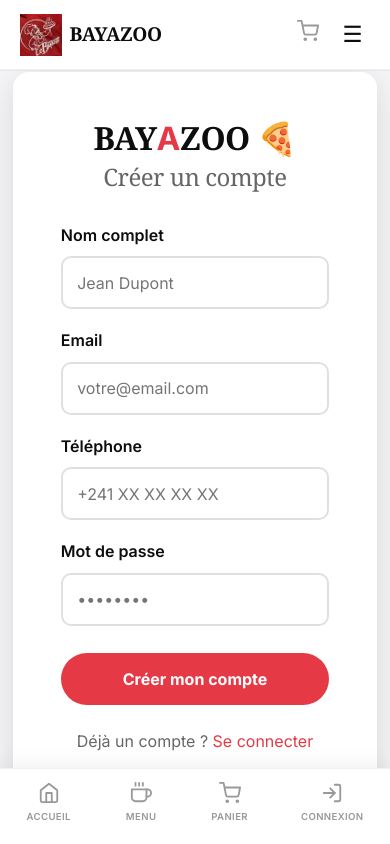
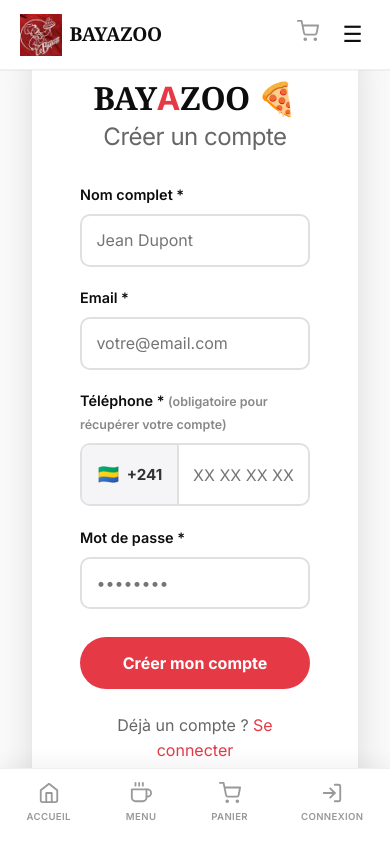
Before and after one commit to mpiendjohokenedikeden-ctrl/bayazoo-frontend, a React (Create React App) app: page /inscription in a window 390 px wide. Shown: the top 844 px of the page. Built offline with nearby package versions, Linux system fonts and the light colour scheme.

Commit message:
inscription telephone + mot de passe oublie

```diff
--- a/src/pages/Inscription.jsx
+++ b/src/pages/Inscription.jsx
@@ -3,17 +3,35 @@
 import { inscription } from '../services/authService';
 import { useAuth } from '../context/AuthContext';
 
+const F = { titre: 'Georgia, serif', corps: "'Inter', -apple-system, sans-serif" };
+
 const Inscription = () => {
-  const [form, setForm] = useState({ nom: '', email: '', motDePasse: '', telephone: '' });
+  const [form, setForm] = useState({ nom: '', email: '', motDePasse: '', telephone: '+241' });
   const [erreur, setErreur] = useState('');
   const [loading, setLoading] = useState(false);
   const { login } = useAuth();
   const navigate = useNavigate();
 
+  const handleTelephone = (e) => {
+    let val = e.target.value;
+    if (!val.startsWith('+241')) val = '+241';
+    setForm({ ...form, telephone: val });
+  };
+
   const handleSubmit = async (e) => {
     e.preventDefault();
     setLoading(true);
     setErreur('');
+    if (!form.nom || !form.email || !form.motDePasse || !form.telephone) {
+      setErreur('Tous les champs sont obligatoires');
+      setLoading(false);
+      return;
+    }
+    if (form.telephone.length < 8) {
+      setErreur('Numero de telephone invalide');
+      setLoading(false);
+      return;
+    }
     try {
       const res = await inscription(form);
       login(res.data.user, res.data.token);
@@ -25,29 +43,45 @@
   };
 
   return (
-    <div className="page" style={styles.container}>
+    <div style={styles.page}>
       <div style={styles.card}>
         <h1 style={styles.title}>BAY<span style={{ color: '#E63946' }}>A</span>ZOO 🍕</h1>
         <h2 style={styles.subtitle}>Créer un compte</h2>
         {erreur && <div style={styles.erreur}>{erreur}</div>}
         <form onSubmit={handleSubmit}>
           <div style={styles.field}>
-            <label style={styles.label}>Nom complet</label>
+            <label style={styles.label}>Nom complet *</label>
             <input style={styles.input} type="text" placeholder="Jean Dupont" value={form.nom} onChange={e => setForm({ ...form, nom: e.target.value })} required />
           </div>
           <div style={styles.field}>
-            <label style={styles.label}>Email</label>
+            <label style={styles.label}>Email *</label>
             <input style={styles.input} type="email" placeholder="votre@email.com" value={form.email} onChange={e => setForm({ ...form, email: e.target.value })} required />
           </div>
           <div style={styles.field}>
-            <label style={styles.label}>Téléphone</label>
-            <input style={styles.input} type="text" placeholder="+241 XX XX XX XX" value={form.telephone} onChange={e => setForm({ ...form, telephone: e.target.value })} />
+            <label style={styles.label}>Téléphone * <span style={{ color: '#888', fontSize: '0.78rem' }}>(obligatoire pour récupérer votre compte)</span></label>
+            <div style={styles.phoneWrapper}>
+              <div style={styles.phonePrefix}>
+                <span style={{ fontSize: '1.2rem' }}>🇬🇦</span>
+                <span style={styles.phonePrefixText}>+241</span>
+              </div>
+              <input
+                style={styles.phoneInput}
+                type="tel"
+                placeholder="XX XX XX XX"
+                value={form.telephone.replace('+241', '')}
+                onChange={e => {
+                  const digits = e.target.value.replace(/\D/g, '');
+                  setForm({ ...form, telephone: '+241' + digits });
+                }}
+                required
+              />
+            </div>
           </div>
           <div style={styles.field}>
-            <label style={styles.label}>Mot de passe</label>
+            <label style={styles.label}>Mot de passe *</label>
             <input style={styles.input} type="password" placeholder="••••••••" value={form.motDePasse} onChange={e => setForm({ ...form, motDePasse: e.target.value })} required />
           </div>
-          <button type="submit" style={styles.btn} disabled={loading}>
+          <button type="submit" style={{ ...styles.btn, opacity: loading ? 0.7 : 1 }} disabled={loading}>
             {loading ? 'Inscription...' : 'Créer mon compte'}
           </button>
         </form>
@@ -60,16 +94,20 @@
 };
 
 const styles = {
-  container: { display: 'flex', alignItems: 'center', justifyContent: 'center' },
-  card: { background: 'white', borderRadius: '16px', padding: '3rem', boxShadow: '0 8px 32px rgba(0,0,0,0.12)', width: '100%', maxWidth: '450px' },
-  title: { fontFamily: 'Georgia, serif', fontSize: '2rem', textAlign: 'center', marginBottom: '0.5rem' },
-  subtitle: { textAlign: 'center', color: '#666', marginBottom: '2rem', fontWeight: '400' },
-  erreur: { background: '#ffe0e0', color: '#c00', padding: '0.8rem', borderRadius: '10px', marginBottom: '1rem', textAlign: 'center' },
+  page: { display: 'flex', alignItems: 'center', justifyContent: 'center', minHeight: '100vh', padding: '2rem', background: '#f9f9f9' },
+  card: { background: 'white', borderRadius: '24px', padding: '3rem', boxShadow: '0 8px 32px rgba(0,0,0,0.12)', width: '100%', maxWidth: '450px' },
+  title: { fontFamily: F.titre, fontSize: '2rem', textAlign: 'center', marginBottom: '0.5rem' },
+  subtitle: { textAlign: 'center', color: '#666', marginBottom: '2rem', fontWeight: '400', fontFamily: F.corps },
+  erreur: { background: '#ffe0e0', color: '#c00', padding: '0.8rem', borderRadius: '10px', marginBottom: '1rem', textAlign: 'center', fontSize: '0.9rem', fontFamily: F.corps },
   field: { marginBottom: '1.2rem' },
-  label: { display: 'block', fontWeight: '600', marginBottom: '0.5rem' },
-  input: { width: '100%', padding: '0.9rem', borderRadius: '10px', border: '2px solid #e0e0e0', fontSize: '1rem' },
-  btn: { width: '100%', background: '#E63946', color: 'white', border: 'none', padding: '1rem', borderRadius: '50px', fontWeight: '700', fontSize: '1rem', cursor: 'pointer', marginTop: '0.5rem' },
-  lien: { textAlign: 'center', marginTop: '1.5rem', color: '#666' }
+  label: { display: 'block', fontWeight: '600', marginBottom: '0.5rem', fontFamily: F.corps, fontSize: '0.9rem' },
+  input: { width: '100%', padding: '0.9rem', borderRadius: '10px', border: '2px solid #e0e0e0', fontSize: '1rem', outline: 'none', boxSizing: 'border-box', fontFamily: F.corps },
+  phoneWrapper: { display: 'flex', alignItems: 'center', border: '2px solid #e0e0e0', borderRadius: '10px', overflow: 'hidden' },
+  phonePrefix: { display: 'flex', alignItems: 'center', gap: '0.4rem', padding: '0.9rem', background: '#f5f5f7', borderRight: '2px solid #e0e0e0', flexShrink: 0 },
+  phonePrefixText: { fontWeight: '700', color: '#333', fontFamily: F.corps, fontSize: '0.95rem' },
+  phoneInput: { flex: 1, padding: '0.9rem', border: 'none', outline: 'none', fontSize: '1rem', fontFamily: F.corps },
+  btn: { width: '100%', background: '#E63946', color: 'white', border: 'none', padding: '1rem', borderRadius: '50px', fontWeight: '700', fontSize: '1rem', cursor: 'pointer', marginTop: '0.5rem', fontFamily: F.corps },
+  lien: { textAlign: 'center', marginTop: '1.5rem', color: '#666', fontFamily: F.corps }
 };
 
 export default Inscription;
--- a/src/pages/Login.jsx
+++ b/src/pages/Login.jsx
@@ -2,6 +2,8 @@
 import { Link, useNavigate } from 'react-router-dom';
 import { connexion } from '../services/authService';
 import { useAuth } from '../context/AuthContext';
+
+const F = { titre: 'Georgia, serif', corps: "'Inter', -apple-system, sans-serif" };
 
 const Login = () => {
   const [form, setForm] = useState({ email: '', motDePasse: '' });
@@ -27,44 +29,31 @@
   };
 
   return (
-    <div className="page" style={styles.container}>
+    <div style={styles.page}>
       <div style={styles.card}>
         <h1 style={styles.title}>BAY<span style={{ color: '#E63946' }}>A</span>ZOO 🍕</h1>
         <h2 style={styles.subtitle}>Connexion</h2>
-
         {erreur && <div style={styles.erreur}>{erreur}</div>}
-
         <div style={styles.field}>
           <label style={styles.label}>Email</label>
-          <input
-            style={styles.input}
-            type="email"
-            placeholder="votre@email.com"
-            value={form.email}
+          <input style={styles.input} type="email" placeholder="votre@email.com" value={form.email}
             onChange={e => setForm({ ...form, email: e.target.value })}
-            onKeyPress={e => e.key === 'Enter' && handleSubmit()}
-          />
+            onKeyPress={e => e.key === 'Enter' && handleSubmit()} />
         </div>
         <div style={styles.field}>
           <label style={styles.label}>Mot de passe</label>
-          <input
-            style={styles.input}
-            type="password"
-            placeholder="••••••••"
-            value={form.motDePasse}
+          <input style={styles.input} type="password" placeholder="••••••••" value={form.motDePasse}
             onChange={e => setForm({ ...form, motDePasse: e.target.value })}
-            onKeyPress={e => e.key === 'Enter' && handleSubmit()}
-          />
+            onKeyPress={e => e.key === 'Enter' && handleSubmit()} />
         </div>
-        <button
-          type="button"
-          style={{ ...styles.btn, opacity: loading ? 0.7 : 1 }}
-          disabled={loading}
-          onClick={handleSubmit}
-        >
+        <div style={{ textAlign: 'right', marginBottom: '1rem', marginTop: '-0.5rem' }}>
+          <Link to="/mot-de-passe-oublie" style={{ color: '#E63946', fontSize: '0.85rem', fontFamily: F.corps, textDecoration: 'none', fontWeight: '600' }}>
+            Mot de passe oublié ?
+          </Link>
+        </div>
+        <button type="button" style={{ ...styles.btn, opacity: loading ? 0.7 : 1 }} disabled={loading} onClick={handleSubmit}>
           {loading ? 'Connexion...' : 'Se connecter'}
         </button>
-
         <p style={styles.link}>
           Pas encore de compte ? <Link to="/inscription" style={{ color: '#E63946' }}>S'inscrire</Link>
         </p>
@@ -74,16 +63,16 @@
 };
 
 const styles = {
-  container: { display: 'flex', alignItems: 'center', justifyContent: 'center', minHeight: '100vh' },
+  page: { display: 'flex', alignItems: 'center', justifyContent: 'center', minHeight: '100vh', padding: '2rem', background: '#f9f9f9' },
   card: { background: 'white', borderRadius: '24px', padding: '3rem', boxShadow: '0 8px 32px rgba(0,0,0,0.12)', width: '100%', maxWidth: '450px' },
-  title: { fontFamily: 'Georgia, serif', fontSize: '2rem', textAlign: 'center', marginBottom: '0.5rem', color: '#1A1A2E' },
-  subtitle: { textAlign: 'center', color: '#666', marginBottom: '2rem', fontWeight: '400', fontSize: '1.1rem' },
-  erreur: { background: '#ffe0e0', color: '#c00', padding: '0.8rem', borderRadius: '10px', marginBottom: '1rem', textAlign: 'center', fontSize: '0.9rem' },
+  title: { fontFamily: F.titre, fontSize: '2rem', textAlign: 'center', marginBottom: '0.5rem', color: '#1A1A2E' },
+  subtitle: { textAlign: 'center', color: '#666', marginBottom: '2rem', fontWeight: '400', fontSize: '1.1rem', fontFamily: F.corps },
+  erreur: { background: '#ffe0e0', color: '#c00', padding: '0.8rem', borderRadius: '10px', marginBottom: '1rem', textAlign: 'center', fontSize: '0.9rem', fontFamily: F.corps },
   field: { marginBottom: '1.2rem' },
-  label: { display: 'block', fontWeight: '600', marginBottom: '0.5rem', color: '#333' },
-  input: { width: '100%', padding: '0.9rem', borderRadius: '10px', border: '2px solid #e0e0e0', fontSize: '1rem', outline: 'none', transition: 'border-color 0.2s', boxSizing: 'border-box' },
-  btn: { width: '100%', background: '#E63946', color: 'white', border: 'none', padding: '1rem', borderRadius: '50px', fontWeight: '700', fontSize: '1rem', cursor: 'pointer', marginTop: '0.5rem' },
-  link: { textAlign: 'center', marginTop: '1.5rem', color: '#666' }
+  label: { display: 'block', fontWeight: '600', marginBottom: '0.5rem', color: '#333', fontFamily: F.corps },
+  input: { width: '100%', padding: '0.9rem', borderRadius: '10px', border: '2px solid #e0e0e0', fontSize: '1rem', outline: 'none', boxSizing: 'border-box', fontFamily: F.corps },
+  btn: { width: '100%', background: '#E63946', color: 'white', border: 'none', padding: '1rem', borderRadius: '50px', fontWeight: '700', fontSize: '1rem', cursor: 'pointer', marginTop: '0.5rem', fontFamily: F.corps },
+  link: { textAlign: 'center', marginTop: '1.5rem', color: '#666', fontFamily: F.corps }
 };
 
 export default Login;
```
Also changed, not shown: src/pages/MotDePasseOublie.jsx (added, +125 -0 lines).
